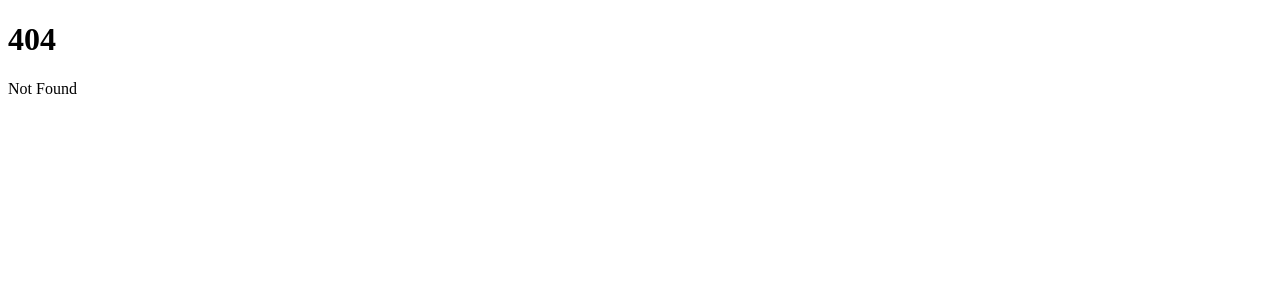
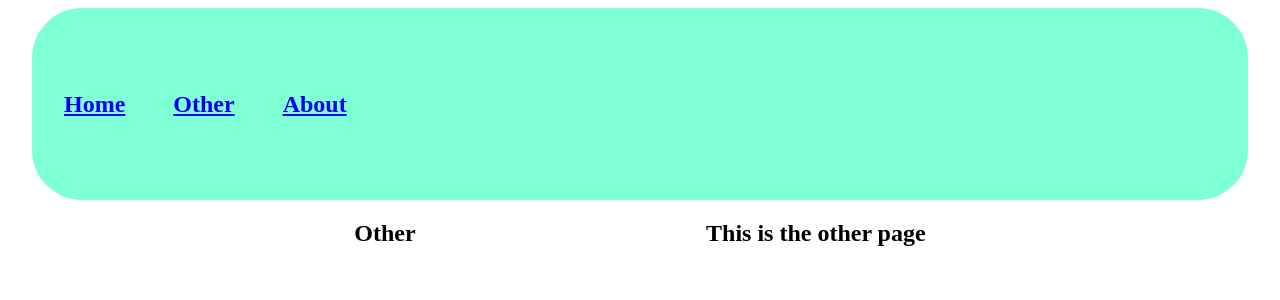
Before and after one commit to Waldemar-00/Sveltekit, a SvelteKit app: page /other in a window 1280 px wide. Before the commit this address had no page. Shown: the top 300 px of the page. Built offline with nearby package versions, Linux system fonts and the light colour scheme.

Commit message:
Routes. Path(/folder name). Layout(+layout.svelte). CSS :global in the +layout.svelte.

```diff
--- /dev/null
+++ b/src/routes/+layout.svelte
@@ -0,0 +1,26 @@
+<nav class="header">
+	<a href="/"><h2>Home</h2></a>
+	<a href="/other"><h2>Other</h2></a>
+	<a href="/about"><h2>About</h2></a>
+</nav>
+<slot></slot>
+
+<style>
+	:global(.header) {
+		display: flex;
+		gap: 3rem;
+		align-items: center;
+		height: 20vmin;
+		width: 90vw;
+		margin: 0 auto;
+		padding: 1rem 2rem;
+		background-color: aquamarine;
+		border-radius: 50px;
+	}
+	:global(.block) {
+		display: flex;
+		justify-content: space-evenly;
+		width: 90vw;
+		margin: 0 auto;
+	}
+</style>
--- a/src/routes/+page.svelte
+++ b/src/routes/+page.svelte
@@ -1,2 +1,3 @@
-<h1>Welcome to SvelteKit</h1>
-<p>Visit <a href="https://kit.svelte.dev">kit.svelte.dev</a> to read the documentation</p>
+<main class="block">
+	<h1>Welcome to SvelteKit</h1>
+</main>
--- /dev/null
+++ b/src/routes/about/+page.svelte
@@ -0,0 +1,3 @@
+<main class="block">
+	<h1>Page about the other information</h1>
+</main>
--- /dev/null
+++ b/src/routes/other/+page.svelte
@@ -0,0 +1,4 @@
+<main class="block">
+	<h2>Other</h2>
+	<h2>This is the other page</h2>
+</main>
```
